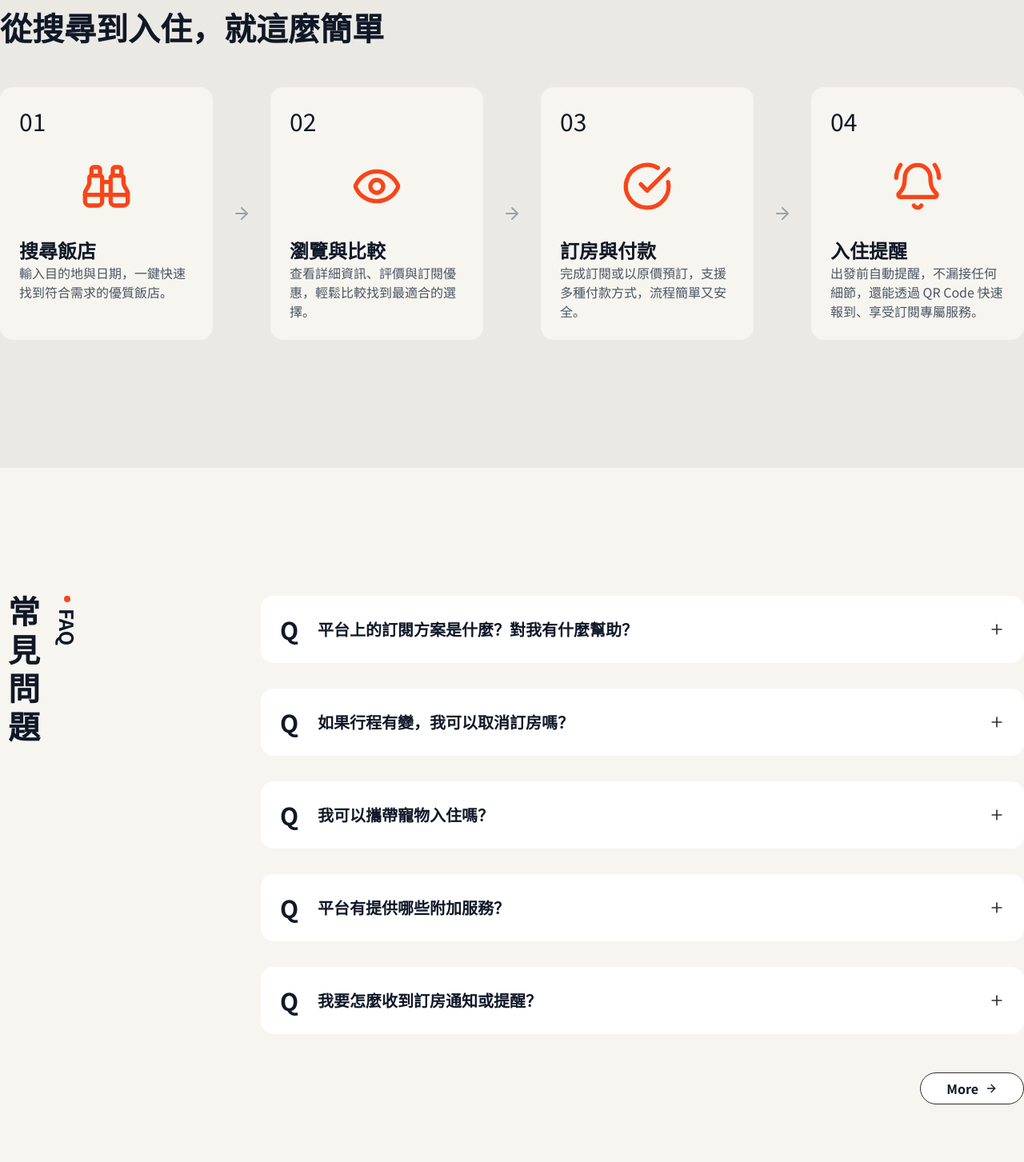
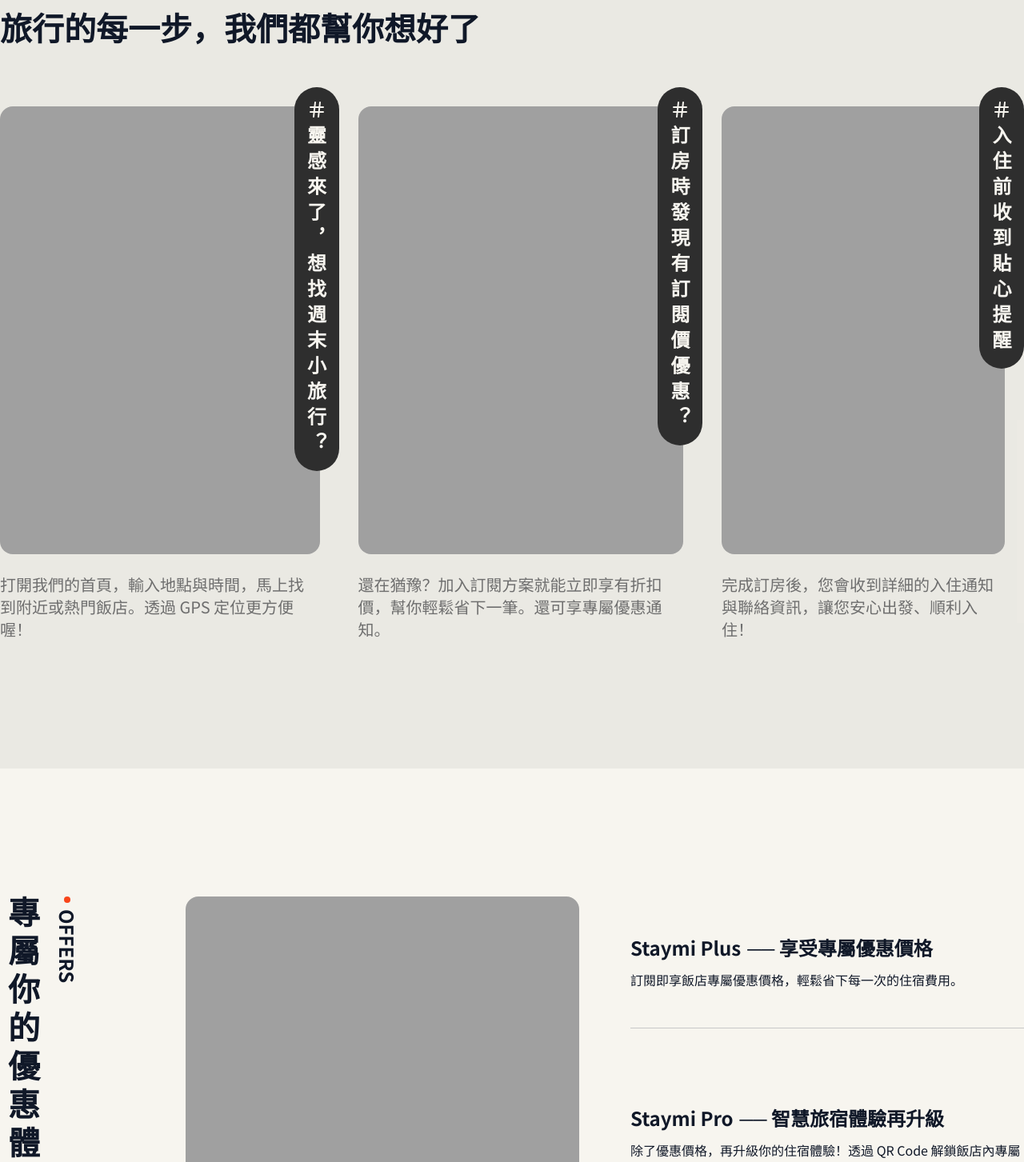
Before and after one commit to MisTPEBUS/stay-mi-next-app, a Next.js app: page / in a window 1280 px wide. Shown: the part 1000-2453 px from the top of the page at 80% size. Built offline with nearby package versions, Linux system fonts and the light colour scheme.

Commit message:
feat: 🎸 新增 scenario & subscription

```diff
--- /dev/null
+++ b/src/app/(home)/sections/ScenarioSection.tsx
@@ -0,0 +1,55 @@
+import { Hash } from "lucide-react";
+import React from "react";
+
+import SectionTitle from "../SectionTitle";
+import { ScenarioType, SectionTitleContent } from "../types";
+
+const title: SectionTitleContent = {
+  heading: "旅行的每一步，我們都幫你想好了",
+  label: "JOURNEY",
+};
+
+const scenarios: ScenarioType[] = [
+  {
+    title: "靈感來了，想找週末小旅行？",
+    content: "打開我們的首頁，輸入地點與時間，馬上找到附近或熱門飯店。透過 GPS 定位更方便喔！",
+    imageUrl: "",
+  },
+  {
+    title: "訂房時發現有訂閱價優惠？",
+    content: "還在猶豫？加入訂閱方案就能立即享有折扣價，幫你輕鬆省下一筆。還可享專屬優惠通知。",
+    imageUrl: "",
+  },
+  {
+    title: "入住前收到貼心提醒",
+    content: "完成訂房後，您會收到詳細的入住通知與聯絡資訊，讓您安心出發、順利入住！",
+    imageUrl: "",
+  },
+];
+const ScenarioSection = () => {
+  return (
+    <section className="bg-[#121212]/5 py-16 md:py-[160px]">
+      <div className="container mx-auto flex flex-col gap-6 px-6 md:gap-12 md:px-0">
+        <SectionTitle content={title} />
+        <div className="flex">
+          <div className="flex flex-col justify-between gap-6 md:flex-row">
+            {scenarios.map((scenario) => (
+              <div key={scenario.title} className="flex flex-col gap-6">
+                <div className="relative md:pe-6 md:pt-6">
+                  <div className="absolute right-0 -bottom-2 flex h-fit items-center gap-2 rounded-full rounded-r-none bg-black px-3 py-2 font-bold text-white md:top-0 md:flex-col md:rounded-full md:py-4 md:text-2xl">
+                    <Hash className="size-5 md:size-6" />
+                    <p className="md:[letter-spacing:0.5rem] md:[writing-mode:vertical-rl]">{scenario.title}</p>
+                  </div>
+                  <div className="bg-gray-cap h-[200px] rounded-2xl md:h-[560px]"></div>
+                </div>
+                <p className="text-black-sub md:me-6 md:text-xl">{scenario.content}</p>
+              </div>
+            ))}
+          </div>
+        </div>
+      </div>
+    </section>
+  );
+};
+
+export default ScenarioSection;
--- /dev/null
+++ b/src/app/(home)/sections/SubscriptionSection.tsx
@@ -0,0 +1,53 @@
+import Link from "next/link";
+import React from "react";
+
+import { Button } from "@/components/ui/button";
+
+import SectionTitle from "../SectionTitle";
+import { SectionTitleContent, SubscriptionPlanType } from "../types";
+
+const title: SectionTitleContent = {
+  heading: "專屬你的優惠體驗",
+  label: "OFFERS",
+};
+
+const plans: SubscriptionPlanType[] = [
+  {
+    title: "Staymi Plus",
+    subtitle: "享受專屬優惠價格",
+    content: "訂閱即享飯店專屬優惠價格，輕鬆省下每一次的住宿費用。",
+  },
+  {
+    title: "Staymi Pro",
+    subtitle: "智慧旅宿體驗再升級",
+    content:
+      "除了優惠價格，再升級你的住宿體驗！透過 QR Code 解鎖飯店內專屬服務，如快速入住、會員專屬活動，讓旅程更流暢、更個人化。",
+  },
+];
+
+const SubscriptionSection = () => {
+  return (
+    <section className="container mx-auto flex flex-col gap-6 px-6 py-16 md:flex-row md:px-0 md:py-[160px]">
+      <SectionTitle content={title} orientation="vertical" />
+      <div className="flex grid-cols-2 flex-col items-center gap-6 md:grid md:gap-16">
+        <div className="bg-gray-cap h-[200px] w-full rounded-2xl md:h-full"></div>
+        <div className="flex flex-col gap-6 md:gap-12">
+          {plans.map((plan) => (
+            <div key={plan.title} className="border-gray flex flex-col gap-3 py-3 md:border-b md:py-12">
+              <div className="flex flex-col text-xl font-bold md:flex-row md:gap-2 md:text-2xl">
+                <p>{plan.title}</p>
+                <p className="ml-12 md:ml-0">── {plan.subtitle}</p>
+              </div>
+              <p>{plan.content}</p>
+            </div>
+          ))}
+        </div>
+        <Button className="col-span-2 w-full md:ml-auto md:w-fit" asChild>
+          <Link href="#">立即訂閱</Link>
+        </Button>
+      </div>
+    </section>
+  );
+};
+
+export default SubscriptionSection;
--- a/src/app/page.tsx
+++ b/src/app/page.tsx
@@ -1,11 +1,15 @@
 import FaqSection from "./(home)/sections/FaqSection";
 import Hero from "./(home)/sections/Hero";
+import ScenarioSection from "./(home)/sections/ScenarioSection";
 import StepSection from "./(home)/sections/StepSection";
+import SubscriptionSection from "./(home)/sections/SubscriptionSection";
 
 const Home = () => {
   return (
     <div className="flex flex-col">
       <Hero />
+      <ScenarioSection />
+      <SubscriptionSection />
       <StepSection />
       <FaqSection />
     </div>
```
Also changed, not shown: src/app/(home)/types.ts (+12 -0 lines).
